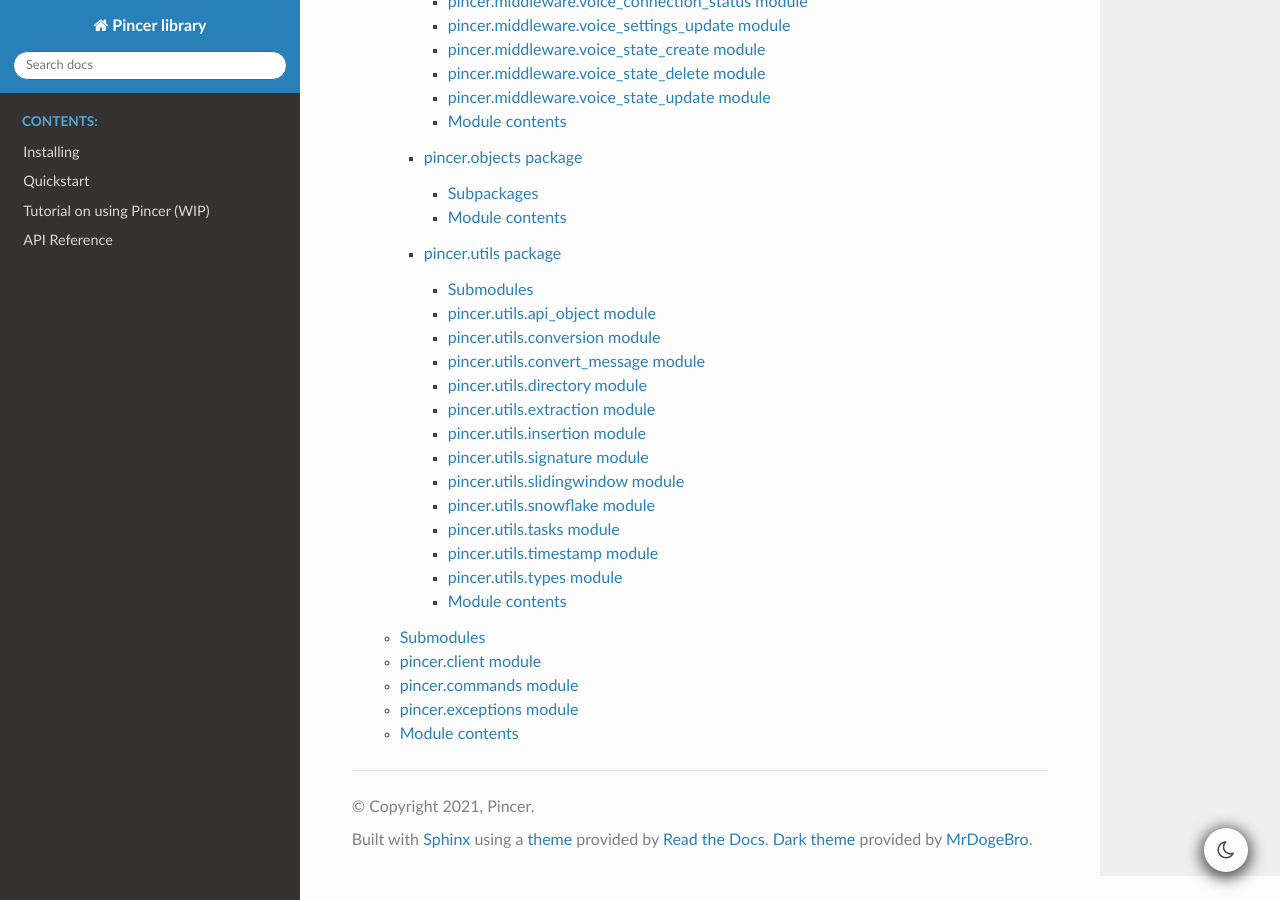
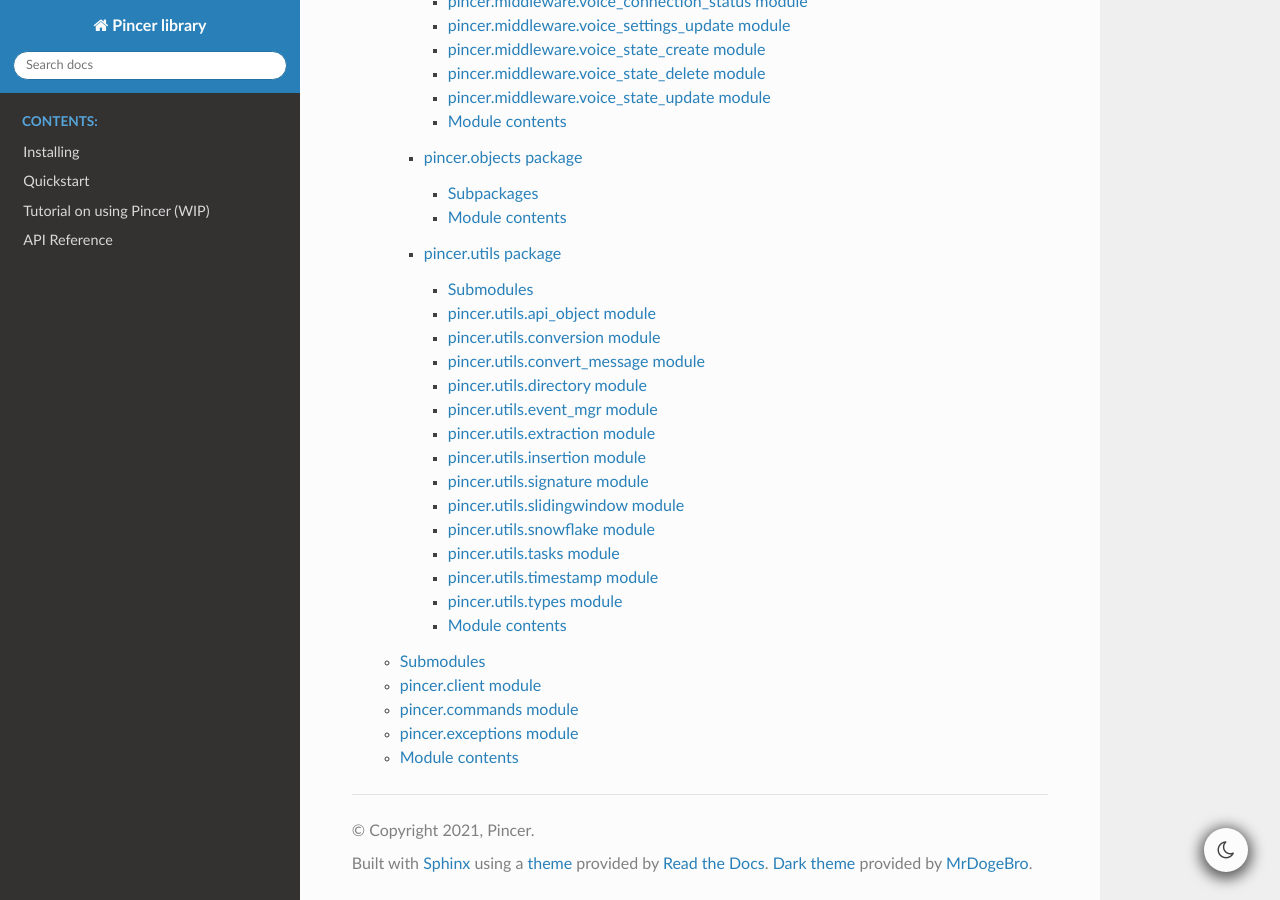
Before and after one commit to Pincer-org/Pincer, a Sphinx documentation site: the page built from docs/modules.rst, in a window 1280 px wide and 900 px high, scrolled down 998 px. Built offline with Sphinx 7.4.7 and the Read the Docs theme 2.0.0, drawn with Linux system fonts in a browser that asks for light colours.

Commit message:
📝 Autogenerated Update to Docs

```diff
--- a/docs/pincer.utils.rst
+++ b/docs/pincer.utils.rst
@@ -32,6 +32,14 @@ pincer.utils.directory module
 -----------------------------
 
 .. automodule:: pincer.utils.directory
+   :members:
+   :undoc-members:
+   :show-inheritance:
+
+pincer.utils.event\_mgr module
+------------------------------
+
+.. automodule:: pincer.utils.event_mgr
    :members:
    :undoc-members:
    :show-inheritance:
```
